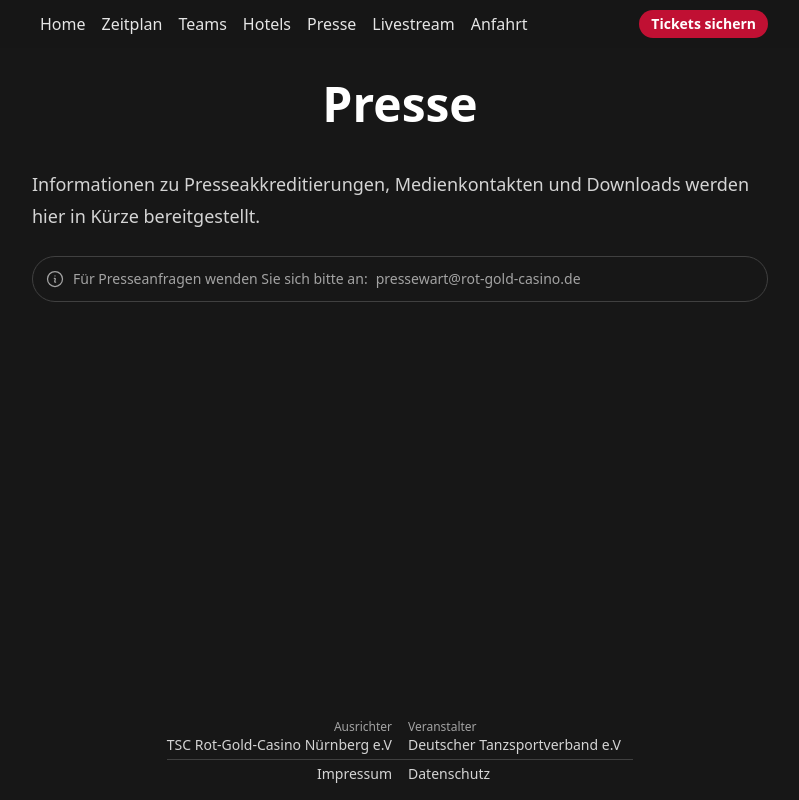
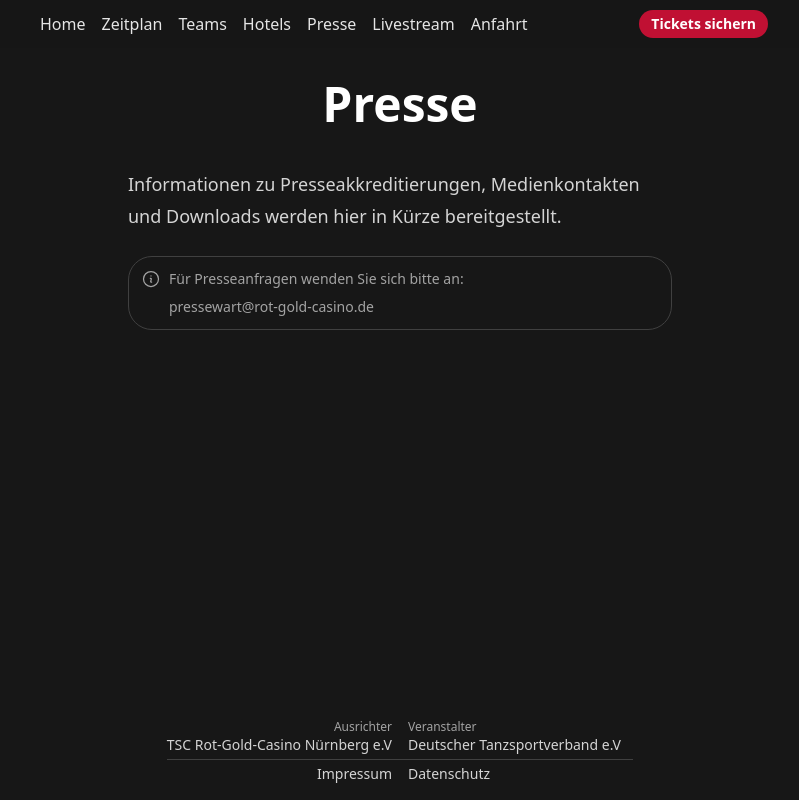
Before and after one commit to TSC-Rot-Gold-Casino-Nurnberg-e-V/dm-formationen, a Next.js app: page /presse in a window 1280 px wide. Shown: the whole page, without its empty margins (240-1039 px from the left). Built offline with nearby package versions, Linux system fonts and the light colour scheme.

Commit message:
feat: adjust max-width of Presse page for improved layout

```diff
--- a/app/presse/page.tsx
+++ b/app/presse/page.tsx
@@ -10,7 +10,7 @@ export const metadata: Metadata = {
 
 export default function PressePage() {
   return (
-    <main className="container prose sm:prose-lg prose-invert prose-neutral mx-auto py-8">
+    <main className="container !max-w-xl prose sm:prose-lg prose-invert prose-neutral mx-auto py-8">
       <h1 className="text-center">Presse</h1>
       <p>
         Informationen zu Presseakkreditierungen, Medienkontakten und Downloads
```
